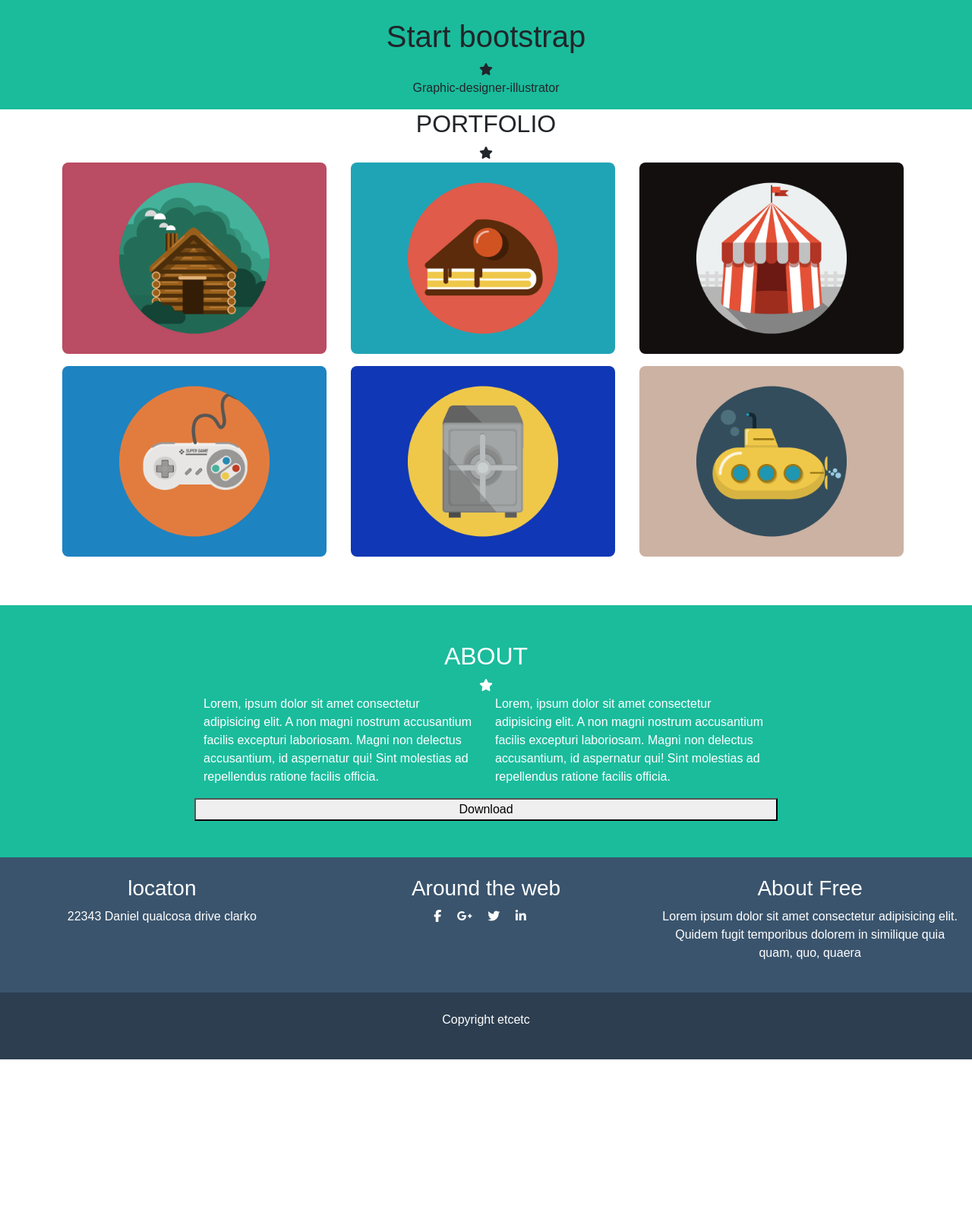
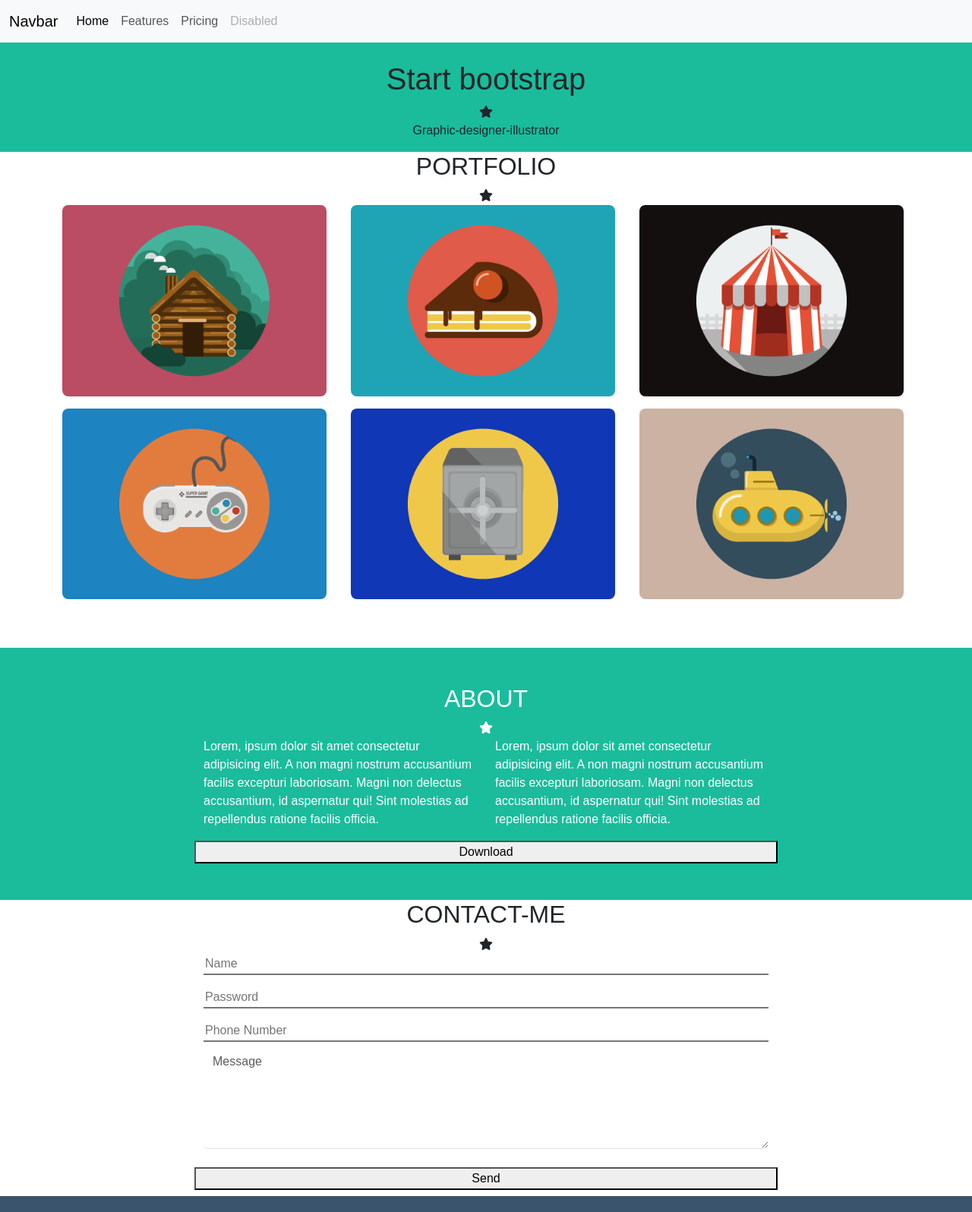
Before and after one commit to MarcoMpensabene/html-css-bootstrap-freelancer, a plain HTML site: page index.html in a window 1280 px wide. Shown: the top 1596 px of the page at 76% size. Before the commit the page ends 1395 px from the top, so only its background shows below. Drawn offline with nearby package versions, Linux system fonts and the light colour scheme.

Commit message:
added form-section

```diff
--- a/index.html
+++ b/index.html
@@ -14,9 +14,29 @@
 <body>
 
     <header>
-
-        <nav>
-
+        <nav class="navbar navbar-expand-lg bg-body-tertiary">
+            <div class="container-fluid">
+                <a class="navbar-brand" href="#">Navbar</a>
+                <button class="navbar-toggler" type="button" data-bs-toggle="collapse" data-bs-target="#navbarNav" aria-controls="navbarNav" aria-expanded="false" aria-label="Toggle navigation">
+                <span class="navbar-toggler-icon"></span>
+                </button>
+                <div class="collapse navbar-collapse" id="navbarNav">
+                    <ul class="navbar-nav">
+                        <li class="nav-item">
+                            <a class="nav-link active" aria-current="page" href="#">Home</a>
+                        </li>
+                        <li class="nav-item">
+                            <a class="nav-link" href="#">Features</a>
+                        </li>
+                        <li class="nav-item">
+                            <a class="nav-link" href="#">Pricing</a>
+                        </li>
+                        <li class="nav-item">
+                            <a class="nav-link disabled" aria-disabled="true">Disabled</a>
+                        </li>
+                    </ul>
+                </div>
+            </div>
         </nav>
 
         <section id="jumbo " class="my_light-green">
@@ -98,7 +118,41 @@
                 </div>
             </div>
         </section>
+
+        <section id="contact-me">
+            <div class="my_small_cont">
+                <div class="container-fluid ">
+                    <div class="row">
+                        <div class="col-12 text-center">
+                            <h2 class="text-uppercase ">
+                                Contact-me
+                            </h2>
+                            <i class="fa-solid fa-star"></i>
+                        </div>
+
+                        <div id="form" class="d-flex flex-column mb-3" >
+                            <label for="name"></label>
+                            <input type="text" id="name" name="name" placeholder="Name" class="mb-3 border-top-0 border-start-0 border-end-0">
+
+                            <label for="password"></label>
+                            <input type="password" id="password" name="password" placeholder="Password" class="mb-3 border-top-0 border-start-0 border-end-0">
+
+                            <label for="phone-number"></label>
+                            <input type="text" id="phone-number" name="phone-number" placeholder="Phone Number" class=" border-top-0 border-start-0 border-end-0">
+
+                            <label for="exampleFormControlTextarea1" class="form-label"></label>
+                            <textarea class="form-control  border-top-0 border-start-0 border-end-0" id="exampleFormControlTextarea1" rows="5" placeholder="Message"></textarea>
+                        </div>
+                        <button class="my-2">Send</button>
+                    </div>
+                </div>
+            </div>
+        </section>
+
+
     </main>
+
+
 
     <footer class="text-center font-white">
         <div class="container-fluid  blu-delft">
```
Also changed, not shown: css/style.css (line endings or trailing spaces).
